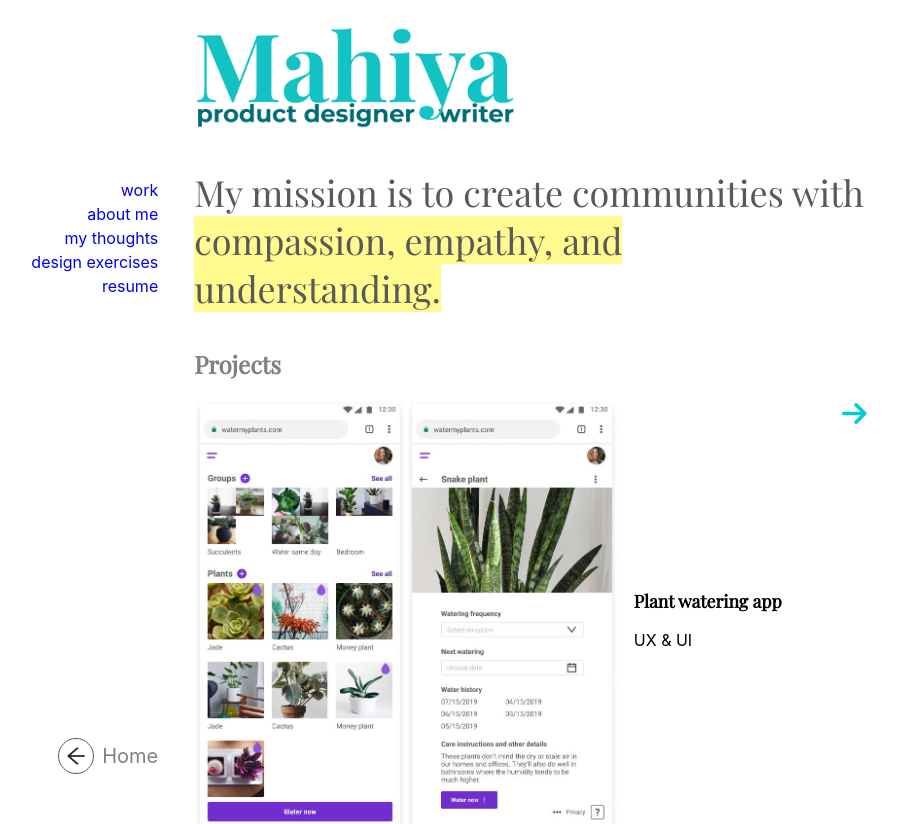
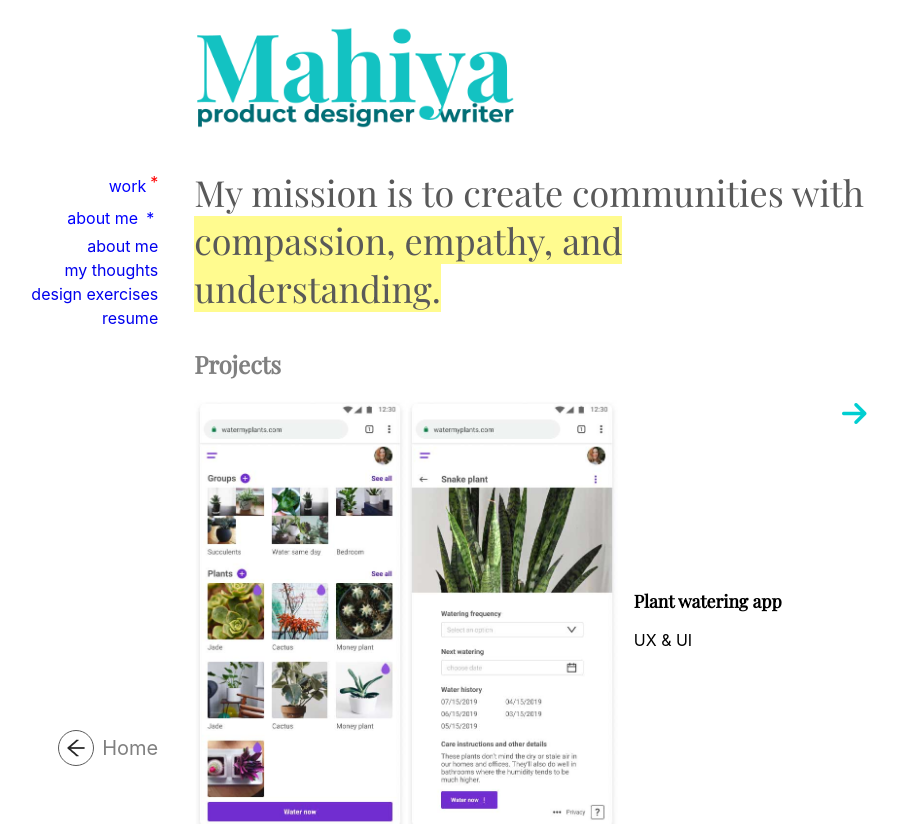
Before and after one commit to vishalicious213/mahiya, a React (Create React App) app: page / in a window 1280 px wide. Shown: the top 824 px of the page, without its empty margins (193-1091 px from the left). Built offline with nearby package versions, Linux system fonts and the light colour scheme.

Commit message:
got sidebar button class toggle working. have to clean it up

```diff
--- a/src/components/Sidebar.js
+++ b/src/components/Sidebar.js
@@ -1,17 +1,52 @@
-import React from 'react'
+import React, { useState } from 'react'
 import leftArrow from '../img/left-arrow.png'
 import { Link } from 'react-router-dom'
 import Resume from '../resources/Mahiya-Hoque.pdf'
 import '../styles/sidebar.css';
 
 function Sidebar() {
+    const [itemPath, setItemPath] = useState('/')
+
+    const pathname = window.location.pathname
+    const url = window.location.href
+    const origin = window.location.origin
+
+    console.log('path ', pathname)
+    console.log('url ', url)
+    console.log('origin ', origin)
+
+    const Star = (props) => {
+      console.log(pathname)
+      console.log(props.itemPath)
+      return(
+      <span className={`${props.itemPath===pathname ? 'red' : 'star'}`}>*</span>
+    )}
+
     return (
       <div id='sidebar'>
         <div id='sidebar-top'>
 
-          <Link to='/'>
-            <p className='side-menu-item'>work</p>
+          <Link className='side-menu-item' to='/' onClick={event => setItemPath('/')}>
+            <p className='hyper'>work</p>
+            {/* <span className='star'>*</span> */}
+            <Star itemPath='/' />
           </Link>
+
+          <Link className='side-menu-item' to='/about-me' onClick={event => setItemPath('/about-me')}>
+            <p className='hyper'>about me</p>
+            {/* <span className='star'>*</span> */}
+            <Star itemPath='/about-me' />
+          </Link>
+
+          {/* <div className='side-menu-item link'>
+              <Link to='/'>
+                <p>work <span>*</span></p>
+              </Link>
+          </div> */}
+
+          {/* <Link className='side-menu-item' to='/'>
+            <p>work <span>*</span></p>
+          </Link> */}
 
           <Link to='/about-me'>
             <p className='side-menu-item'>about me</p>
--- a/src/styles/sidebar.css
+++ b/src/styles/sidebar.css
@@ -24,9 +24,9 @@
     #sidebar {
       margin-right: 2rem;
       position: sticky;
-      top: 2rem;
+      top: 0rem;
       height: 80vh;
-      margin-top: 3rem;
+      margin-top: 2.5rem;
     }
 
     .side-menu-item {
@@ -35,6 +35,19 @@
       font-size: 1.25rem;
       margin-bottom: .5rem;
       transition-duration: 1s;
+      display: flex;
+      justify-content: flex-end;
+      text-decoration: none;
+    }
+
+    .star, .hyper {
+      /* outline: 1px solid blue; */
+      color: blue;
+      margin: .25rem;
+    }
+
+    .red {
+      color: red;
     }
 
     #sidebar-bottom {
```
